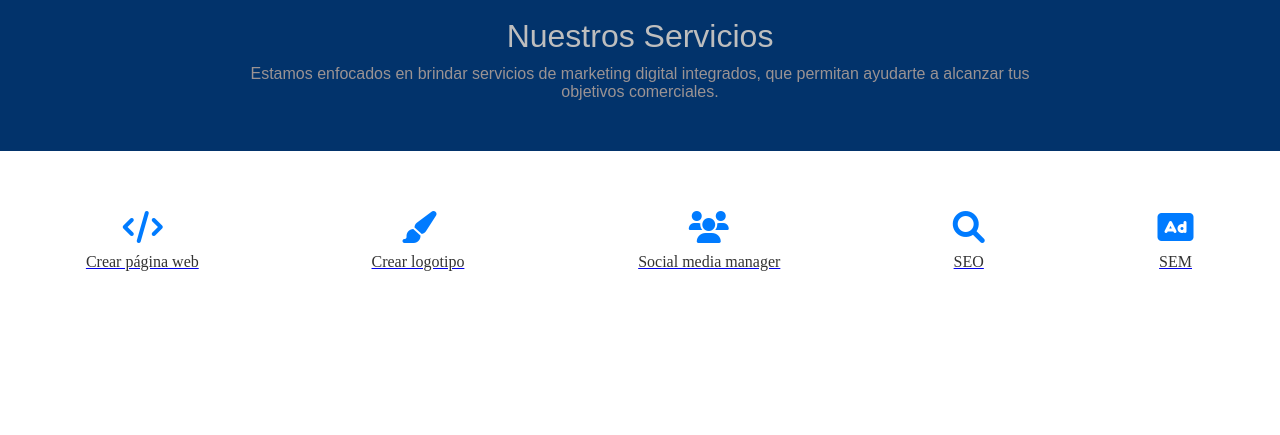
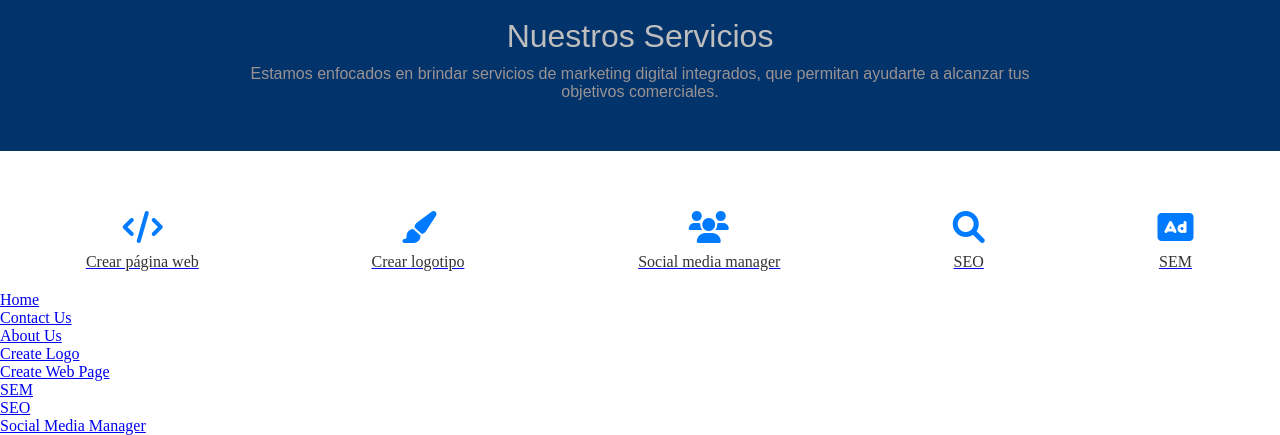
Before and after one commit to ckdigitalbusiness/ckdigital.com.pe, a website: page servicios/servicios.html in a window 1280 px wide. Shown: the part 982-1417 px from the top of the page. Before the commit the page ends 1273 px from the top, so only its background shows below. Drawn offline with Linux system fonts and the light colour scheme.

Commit message:
Actualización de enlaces y estructura de navegación

```diff
--- a/servicios/servicios.html
+++ b/servicios/servicios.html
@@ -82,7 +82,19 @@
             </a>
         </div>
     </div>
-
+    <ul>
+        <li><a href="../index.html">Home</a></li>
+        <li><a href="../contactanos/contactanos.html">Contact Us</a></li>
+        <li><a href="../quienes-somos/quienes-somos.html">About Us</a></li>
+    </ul>
+</nav>
+<ul>
+    <li><a href="crear-logotipo/crear-logotipo.html">Create Logo</a></li>
+    <li><a href="crear-pagina-web/crear-pagina-web.html">Create Web Page</a></li>
+    <li><a href="sem/sem.html">SEM</a></li>
+    <li><a href="seo/seo.html">SEO</a></li>
+    <li><a href="social-media-manager/social-media-manager.html">Social Media Manager</a></li>
+</ul>
     <script src="servicios.js"></script>
 </body>
 </html>
```
Also changed, not shown: index.html (+7 -0 lines).
